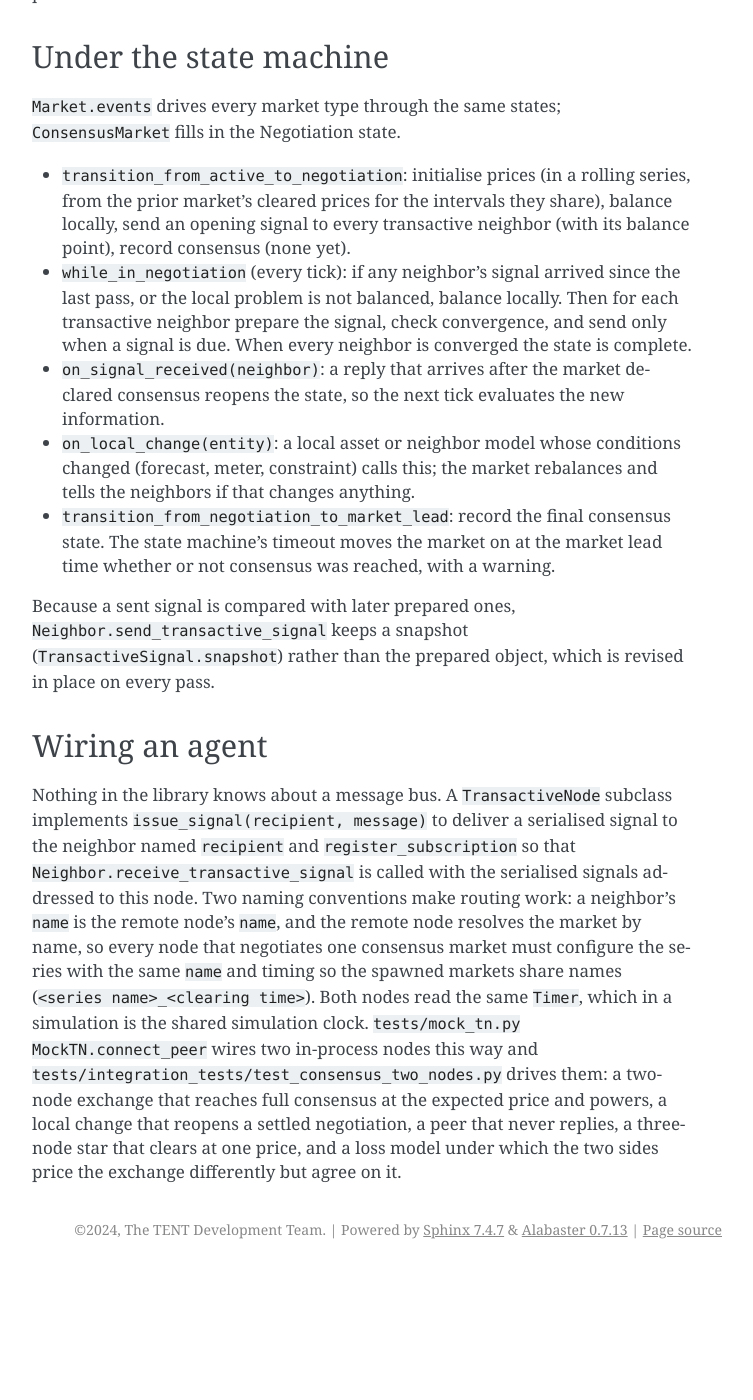
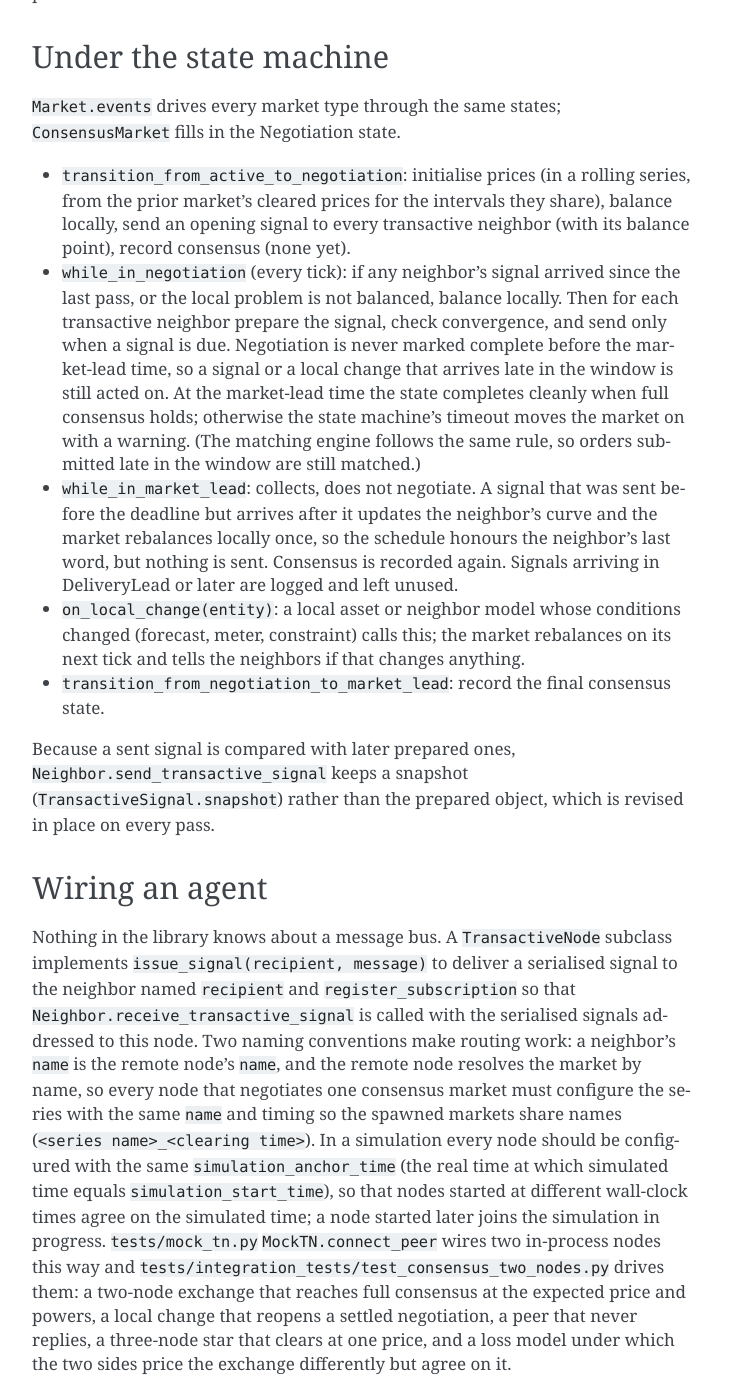
Before and after one commit to transactive-network-systems/tent, a Sphinx documentation site: the page built from docs/source/design/consensus_market.rst, in a window 1280 px wide and 1400 px high, scrolled down 1781 px. Shown: the whole window, without its empty margins (388-1141 px from the left). Built offline with Sphinx 7.4.7, drawn with Linux system fonts in a browser that asks for light colours; before the commit the page ends 3050 px from its top, so only the background shows below that.

Commit message:
Docs: negotiation completes at the deadline; MarketLead collects late signals; shared simulation anchor

```diff
--- a/docs/source/design/consensus_market.rst
+++ b/docs/source/design/consensus_market.rst
@@ -63,13 +63,17 @@ Under the state machine
   balance point), record consensus (none yet).
 - ``while_in_negotiation`` (every tick): if any neighbor's signal arrived since the last pass, or the local problem is
   not balanced, balance locally. Then for each transactive neighbor prepare the signal, check convergence, and send
-  only when a signal is due. When every neighbor is converged the state is complete.
-- ``on_signal_received(neighbor)``: a reply that arrives after the market declared consensus reopens the state, so the
-  next tick evaluates the new information.
+  only when a signal is due. Negotiation is never marked complete before the market-lead time, so a signal or a local
+  change that arrives late in the window is still acted on. At the market-lead time the state completes cleanly when
+  full consensus holds; otherwise the state machine's timeout moves the market on with a warning. (The matching engine
+  follows the same rule, so orders submitted late in the window are still matched.)
+- ``while_in_market_lead``: collects, does not negotiate. A signal that was sent before the deadline but arrives after
+  it updates the neighbor's curve and the market rebalances locally once, so the schedule honours the neighbor's last
+  word, but nothing is sent. Consensus is recorded again. Signals arriving in DeliveryLead or later are logged and left
+  unused.
 - ``on_local_change(entity)``: a local asset or neighbor model whose conditions changed (forecast, meter, constraint)
-  calls this; the market rebalances and tells the neighbors if that changes anything.
-- ``transition_from_negotiation_to_market_lead``: record the final consensus state. The state machine's timeout moves
-  the market on at the market lead time whether or not consensus was reached, with a warning.
+  calls this; the market rebalances on its next tick and tells the neighbors if that changes anything.
+- ``transition_from_negotiation_to_market_lead``: record the final consensus state.
 
 Because a sent signal is compared with later prepared ones, ``Neighbor.send_transactive_signal`` keeps a snapshot
 (``TransactiveSignal.snapshot``) rather than the prepared object, which is revised in place on every pass.
@@ -82,8 +86,9 @@ message)`` to deliver a serialised signal to the neighbor named ``recipient`` an
 ``Neighbor.receive_transactive_signal`` is called with the serialised signals addressed to this node. Two naming
 conventions make routing work: a neighbor's ``name`` is the remote node's ``name``, and the remote node resolves the
 market by name, so every node that negotiates one consensus market must configure the series with the same ``name`` and
-timing so the spawned markets share names (``<series name>_<clearing time>``). Both nodes read the same ``Timer``,
-which in a simulation is the shared simulation clock. ``tests/mock_tn.py`` ``MockTN.connect_peer`` wires two in-process
+timing so the spawned markets share names (``<series name>_<clearing time>``). In a simulation every node should be configured with the same ``simulation_anchor_time`` (the real time at
+which simulated time equals ``simulation_start_time``), so that nodes started at different wall-clock times agree on the
+simulated time; a node started later joins the simulation in progress. ``tests/mock_tn.py`` ``MockTN.connect_peer`` wires two in-process
 nodes this way and ``tests/integration_tests/test_consensus_two_nodes.py`` drives them: a two-node exchange that
 reaches full consensus at the expected price and powers, a local change that reopens a settled negotiation, a peer that
 never replies, a three-node star that clears at one price, and a loss model under which the two sides price the exchange
```
